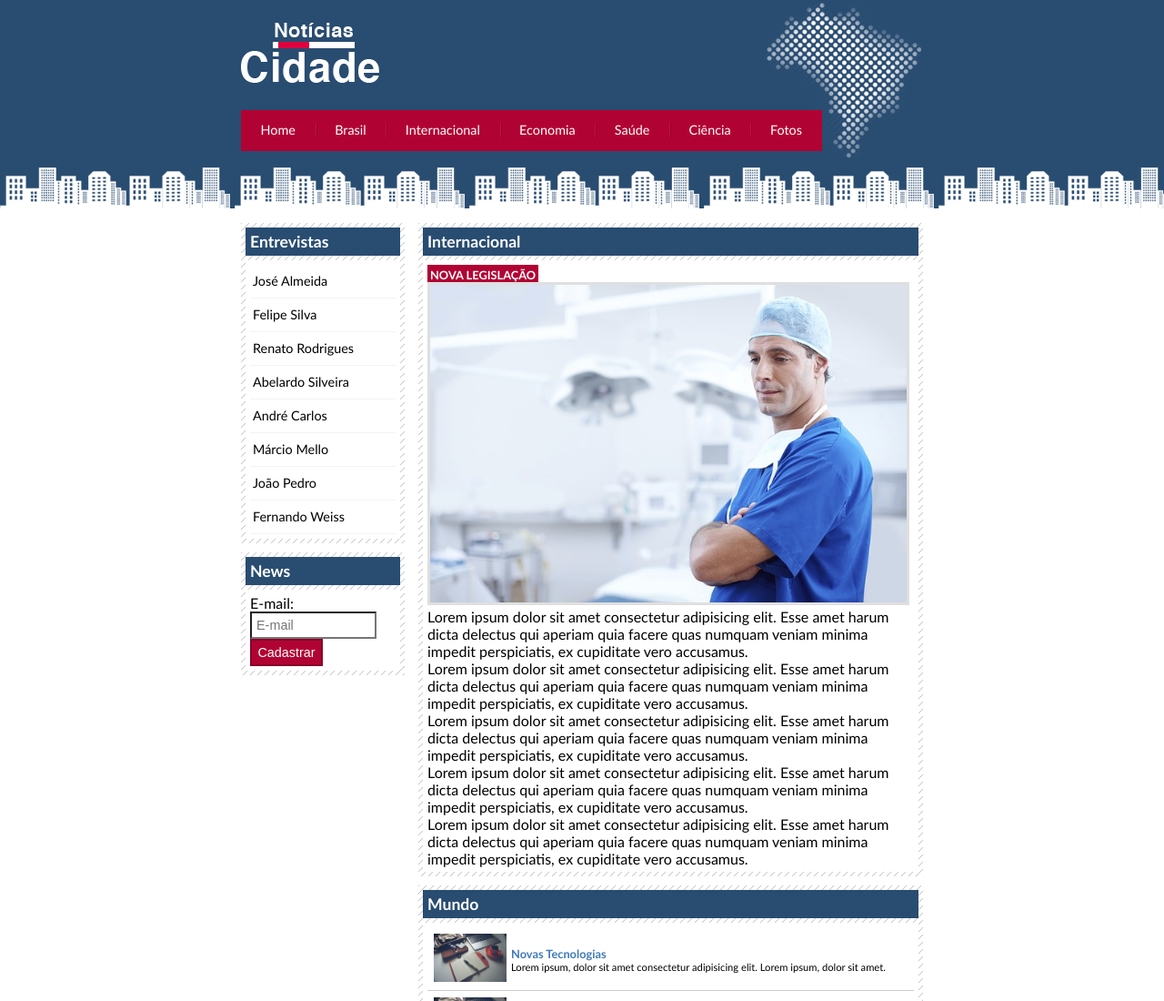
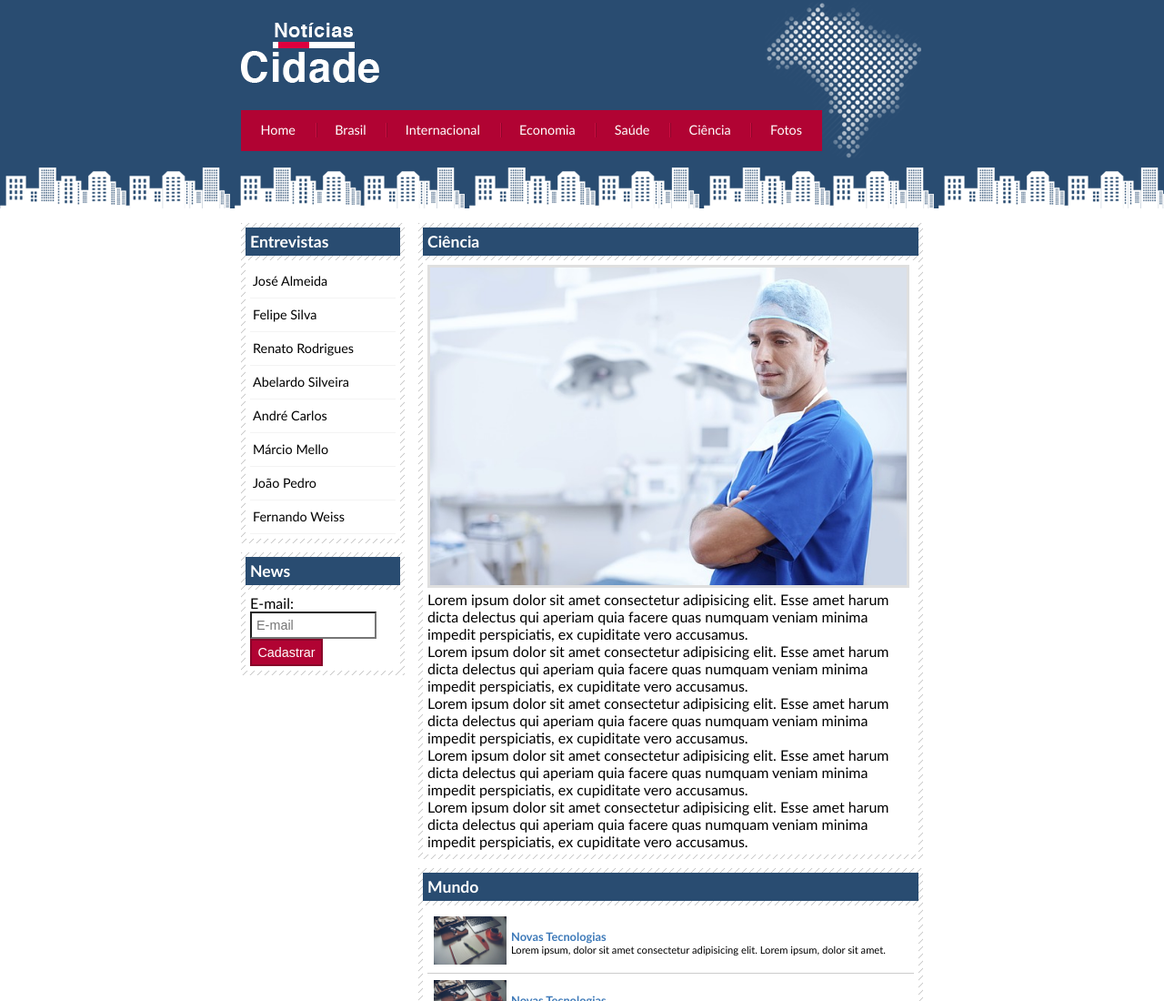
Before and after one commit to britobeatriz15/Projeto-Udemy-Site-Noticias, a plain HTML site: page Projeto-SitedeNoticias/ciencia.html in a window 1280 px wide. Shown: the top 1100 px of the page at 91% size. Drawn offline with Linux system fonts and the light colour scheme.

Commit message:
Update ciencia.html

```diff
--- a/Projeto-SitedeNoticias/ciencia.html
+++ b/Projeto-SitedeNoticias/ciencia.html
@@ -46,9 +46,8 @@
             <div id="primario">
 
                 <div class="caixa destaque">
-                    <h2 class="titulo">Internacional</h2>
+                    <h2 class="titulo">Ciência</h2>
                     <div class="caixa-conteudo">
-                       <h3>Nova legislação</h3>
                        <img class="img-conteudo-principal" src="imagens/doutor.jpg" width="100%">
                        <p>
                         Lorem ipsum dolor sit amet consectetur adipisicing elit.
```
